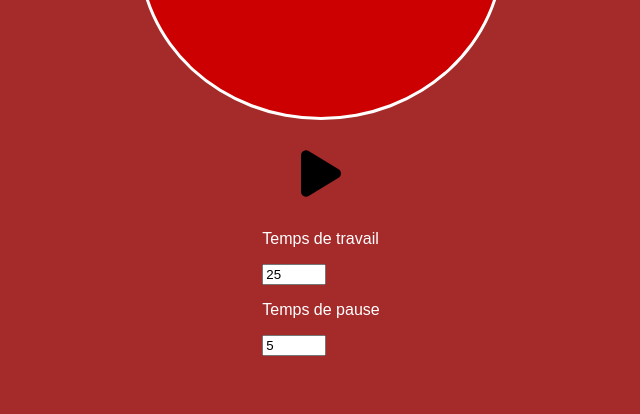
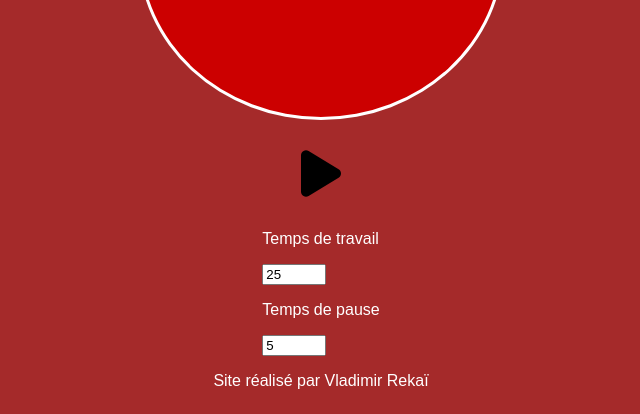
Before and after one commit to Vlad-rk/Pomodoro, a plain HTML site: page index.html in a window 1280 px wide. Shown: the part 553-967 px from the top of the page, without its empty margins (319-959 px from the left). Before the commit the page ends 917 px from the top, so only its background shows below. Drawn offline with Linux system fonts and the light colour scheme.

Commit message:
:docs: comments added to the three code files

```diff
--- a/index.html
+++ b/index.html
@@ -1,3 +1,4 @@
+<!--Author : Vladimir Rekaï-->
 <!DOCTYPE html>
 <html lang="fr">
 <head>
@@ -11,22 +12,34 @@
         <h1>Timer Pomodoro</h1>
     </header>
     <main>
+
+        <!--Paragraph displaying the current activty : work or break-->
         <div class="activity">
             <p id="activityLabel">Travail</p>
         </div>
+
+        <!--The timer in the center of the page-->
         <div class = "timer">
             <p id = "timerText">25:00</p>
         </div>
+
+        <!--Button below the timer, used to start and to reset when the timer is running-->
         <div class="button">
             <button id="startResetButton"><img id="buttonPicture" src="pictures/play.svg" alt="Bouton"></button>
         </div>
+
+        <!--Two inputs to choose the duration of the work part and of the break part-->
         <div class= "timeChoice">
             <p>Temps de travail</p>
             <input type="number" id="workInput" min="1" max="100" value="25" step="1"/>
             <p>Temps de pause</p>
             <input type="number" id="breakInput" min="1" max="100" value="5" step="1"/>
         </div>
+
     </main>
+    <footer>
+        <p>Site réalisé par Vladimir Rekaï</p>
+    </footer>
     <script src="js/script.js"></script>
 </body>
 </html>
```
Also changed, not shown: css/style.css (+8 -0 lines), js/script.js (+12 -1 lines).
